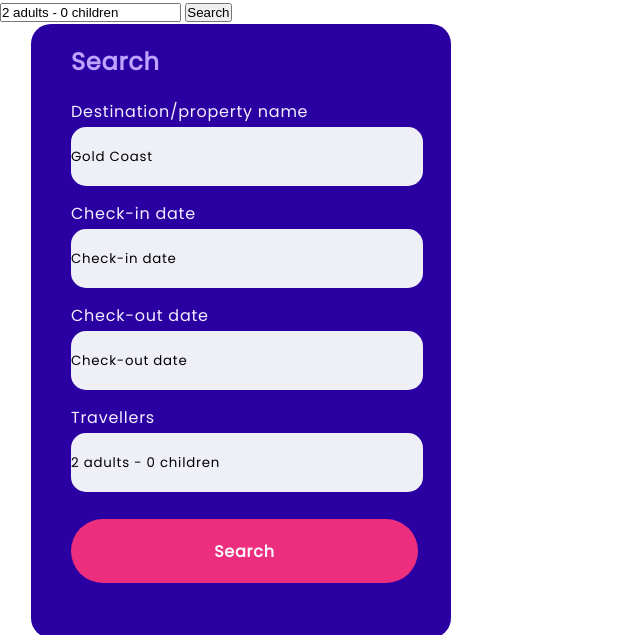
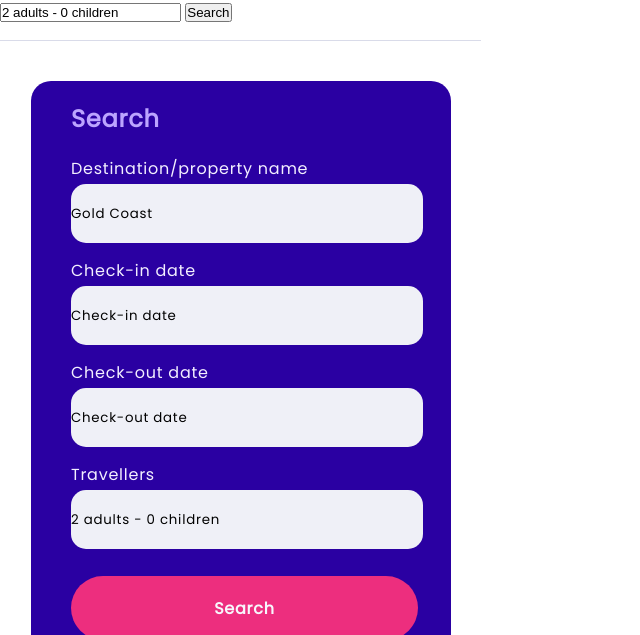
Before and after one commit to romeitas/202210-W3-maria-bragado, a website: page index.html in a window 1280 px wide. Shown: the part 138-773 px from the top of the page, without its empty margins (0-640 px from the left). Drawn offline with Linux system fonts and the light colour scheme.

Commit message:
line above the block2

```diff
--- a/scss/style.scss
+++ b/scss/style.scss
@@ -36,11 +36,19 @@ header {
 // }
 
 .block2 {
+    content: '';
+    display: block;
+    border-top: 1px solid #d9dbe9;
+    margin: 1rem auto;
+
+    .block2__box {
         width: 420px;
         height: 614px;
         border-radius: 20px;
         background-color: #2a00a2;
         margin-left: 31px;
+        margin-top: 40px;
+        margin-bottom: 40px;
 
         .block2__title {
             letter-spacing: 0.75px;
@@ -51,6 +59,7 @@ header {
             padding-top: 20px;
             margin-bottom: 20px;
         }
+
         .block2__subtitle {
             letter-spacing: 0.75px;
             color: #f3efff;
@@ -86,3 +95,4 @@ header {
             border: none;
         }
     }
+}
```
Also changed, not shown: css/style.css, 1 other file. Lines whose indentation alone changed are shown as unchanged.
